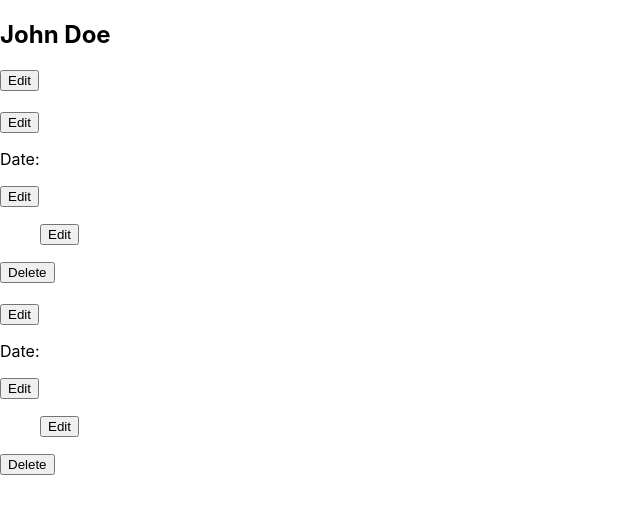
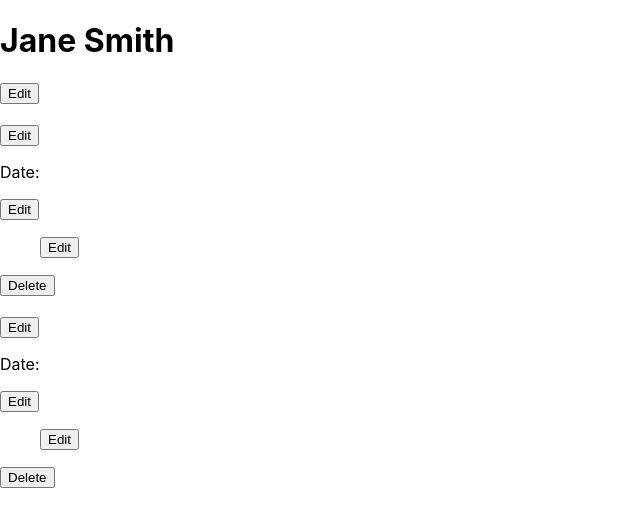
Before and after one commit to Rxthew/journalmaker, a React (Create React App) app: page / in a window 1280 px wide. Shown: the top 526 px of the page, without its empty margins (0-640 px from the left). Built offline with nearby package versions, Linux system fonts and the light colour scheme.

Commit message:
Integrate Header into App

```diff
--- a/src/App.tsx
+++ b/src/App.tsx
@@ -1,6 +1,6 @@
 import React from 'react';
 import './App.css';
-import {ReadElement,TitleElement} from './components/baseComponents'
+import HeaderElement from './components/header'
 import JournalEntry from './components/templateEntry'
 import {v4} from 'uuid'
 
@@ -31,7 +31,7 @@ class App extends React.Component<{},appState> {
   render(){
     return (
       <div>
-      <ReadElement currentValue='John Doe' element={TitleElement} textCols={20} textRows={20}/>
+      <HeaderElement/>
       {this.state.elementList}
       </div>
     )
```
